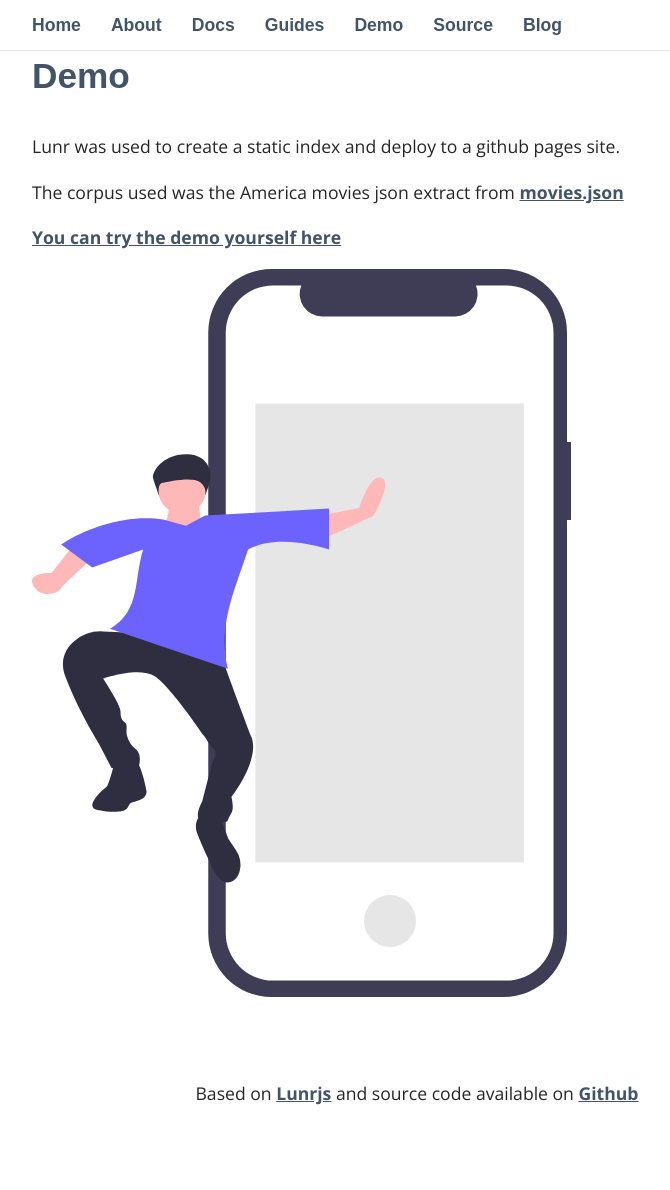
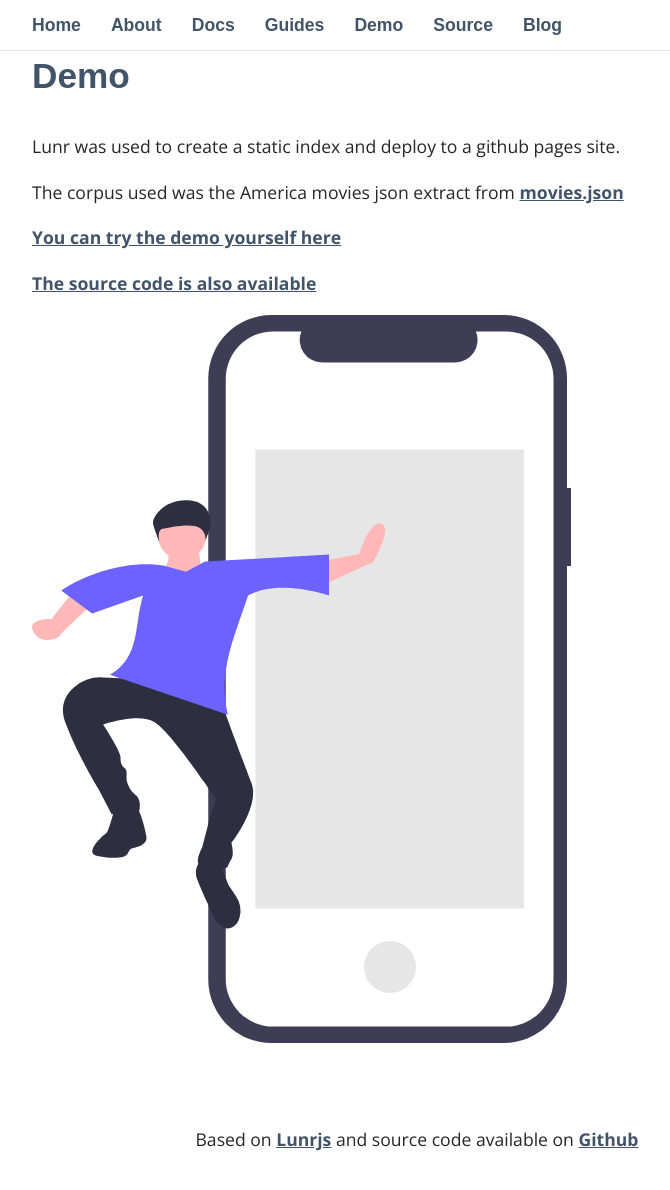
Before and after one commit to sjhorn/lunr, a Jekyll site: the page built from _pages/04_demo.md, in a window 1280 px wide and 1211 px high. Shown: the top 1190 px of the window, without its empty margins (223-893 px from the left). Built offline with Jekyll 4.4.1, drawn with Linux system fonts in a browser that asks for light colours; some web fonts are replaced.

Commit message:
Corrected demo link

```diff
--- a/_pages/04_demo.md
+++ b/_pages/04_demo.md
@@ -8,6 +8,8 @@ Lunr was used to create a static index and deploy to a github pages site.
 
 The corpus used was the America movies json extract from [movies.json](https://github.com/prust/wikipedia-movie-data)
 
-[You can try the demo yourself here](https://sjhorn.github.io/lunr_demo/)
+[You can try the demo yourself here](https://lunr_demo.hornmicro.com/)
+
+[The source code is also available](https://github.com/sjhorn/lunr_demo)
 
 ![Lunr image](../assets/images/undraw_going_offline_ihag.svg)
```
